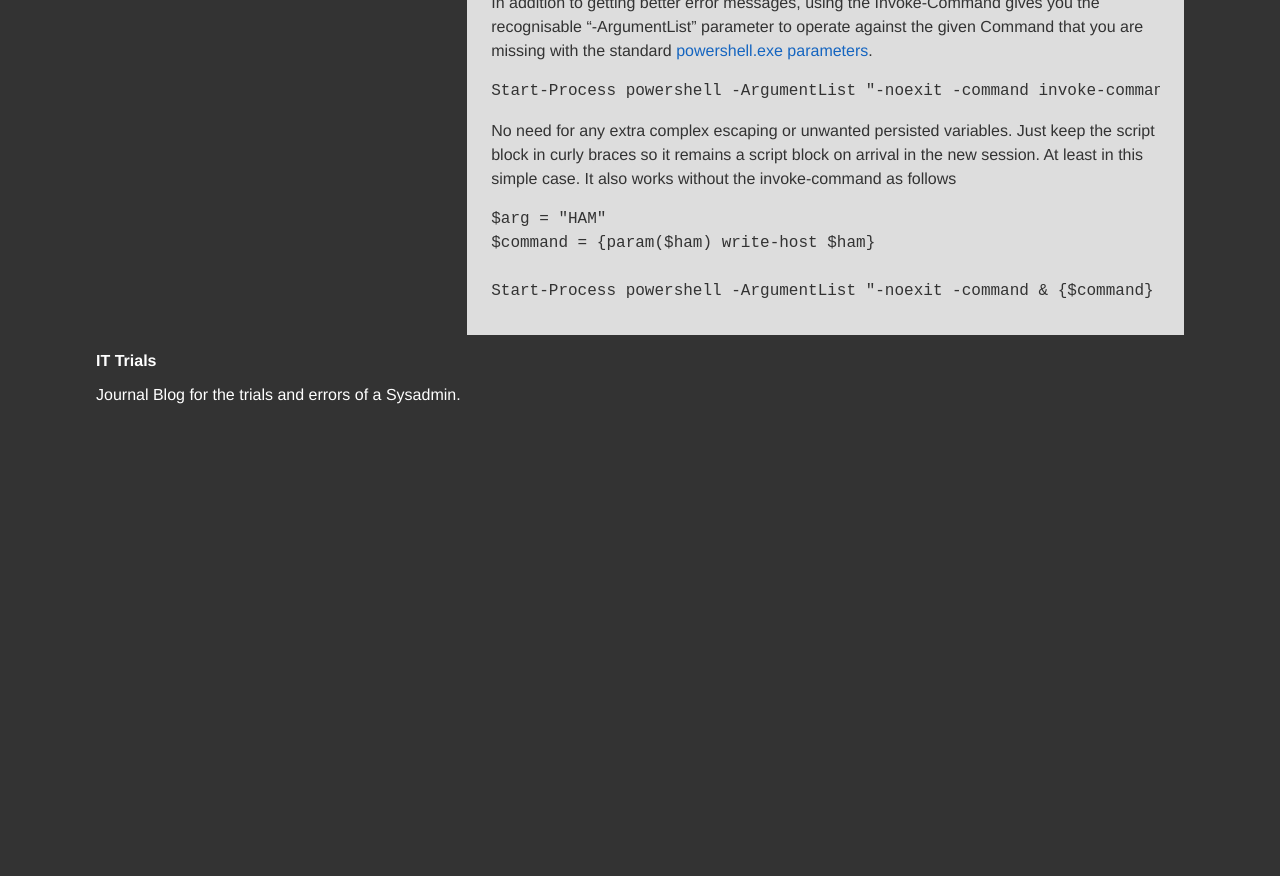
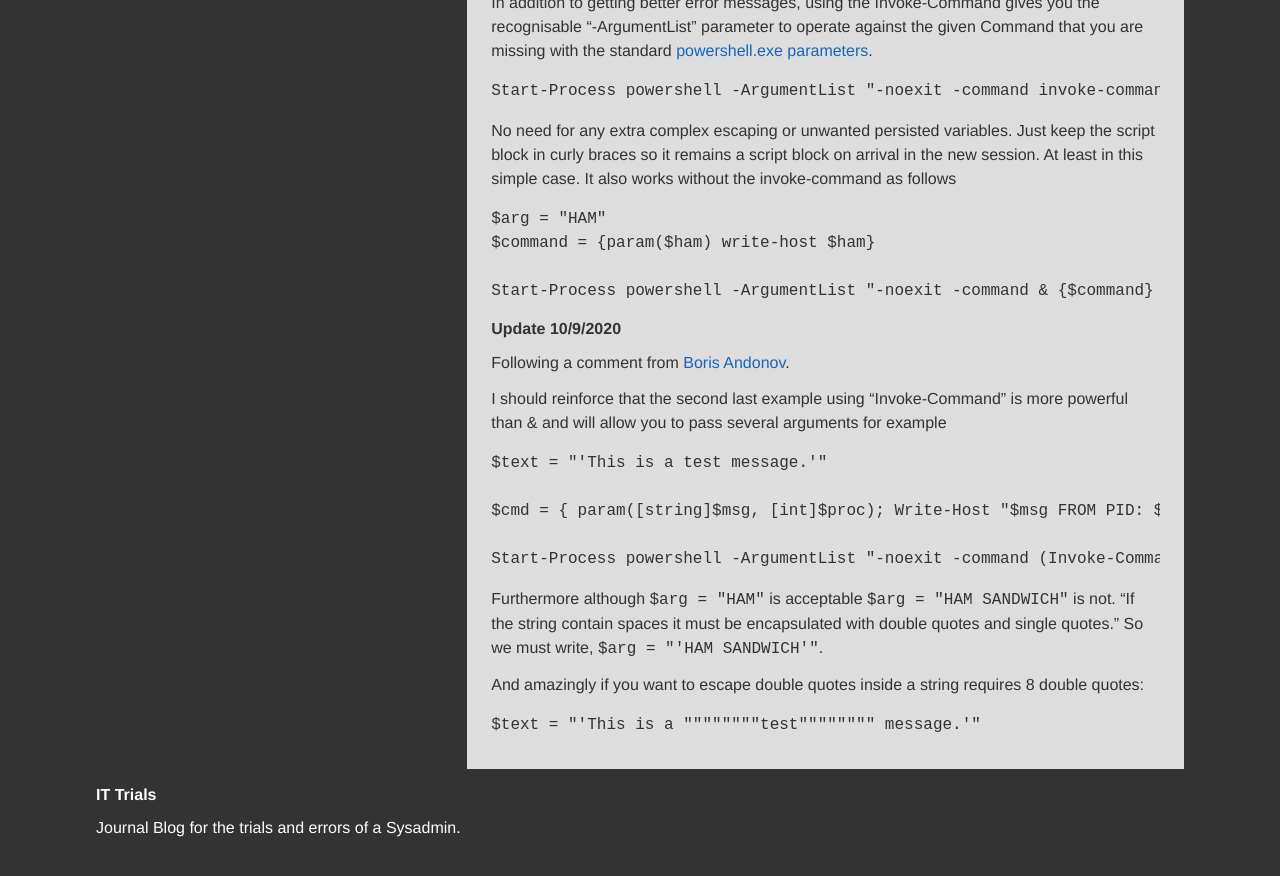
Before and after one commit to IT-trials/IT-trials.github.io, a Jekyll site: the page built from _posts/2018-01-31-passing-a-scriptblock-with-arguments-to-a-new-powershell-instance.markdown, in a window 1280 px wide and 900 px high, scrolled down 1556 px. Shown: the top 876 px of the window. Built offline with Jekyll 4.4.1, drawn with Linux system fonts in a browser that asks for light colours; comment, search, counter and statistics services are not loaded; before the commit the page ends 2023 px from its top, so only the background shows below that.

Commit message:
Include follow up on comment.

`````diff
--- a/_posts/2018-01-31-passing-a-scriptblock-with-arguments-to-a-new-powershell-instance.markdown
+++ b/_posts/2018-01-31-passing-a-scriptblock-with-arguments-to-a-new-powershell-instance.markdown
@@ -73,3 +73,21 @@ No need for any extra complex escaping or unwanted persisted variables.  Just ke
     $command = {param($ham) write-host $ham}
 
     Start-Process powershell -ArgumentList "-noexit -command & {$command}  $arg"
+
+### Update 10/9/2020
+
+Following a comment from [Boris Andonov](https://disqus.com/by/andonoff/){:target="_blank"}.
+
+I should reinforce that the second last example using “Invoke-Command” is more powerful than & and will allow you to pass several arguments for example
+
+    $text = "'This is a test message.'"
+
+    $cmd = { param([string]$msg, [int]$proc); Write-Host "$msg FROM PID: $proc" }
+
+    Start-Process powershell -ArgumentList "-noexit -command (Invoke-Command -ScriptBlock {$cmd} -ArgumentList $text, $PID)"
+
+Furthermore although ````$arg = "HAM"```` is acceptable ````$arg = "HAM SANDWICH"```` is not.  "If the string contain spaces it must be encapsulated with double quotes and single quotes."  So we must write, ````$arg = "'HAM SANDWICH'"````.
+
+And amazingly if you want to escape double quotes inside a string requires 8 double quotes:
+
+    $text = "'This is a """"""""test"""""""" message.'"
`````
